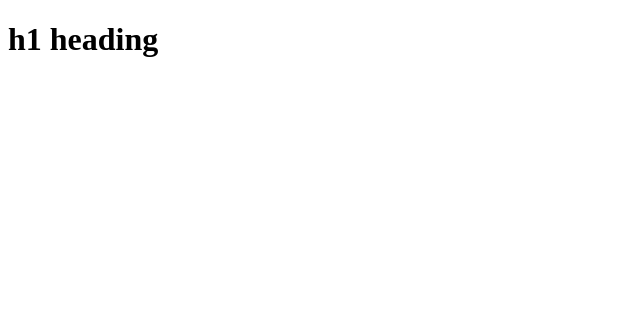
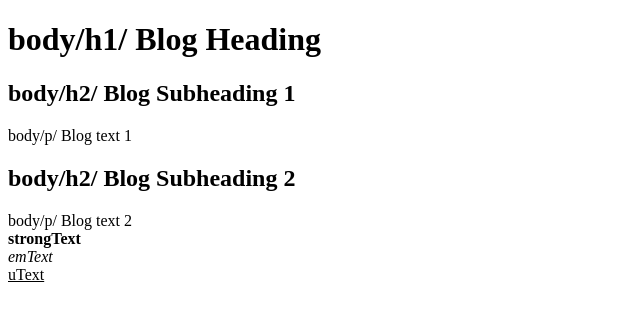
Before and after one commit to hajamesjw/blog-template, a plain HTML site: page index.html in a window 1280 px wide. Shown: the whole page, without its empty margins (0-640 px from the left). Drawn offline with Linux system fonts and the light colour scheme.

Commit message:
Expanded basic html template.

```diff
--- a/index.html
+++ b/index.html
@@ -2,12 +2,25 @@
 <html>
 
     <head>
-        <title>Insert blog title here</title>
+        <title>head/title/ Site Title</title>
 
     </head>
 
     <body>
-        <h1>h1 heading</h1>
+        <h1>body/h1/ Blog Heading</h1>
+
+        <h2>body/h2/ Blog Subheading 1</h2>
+        <p>
+            body/p/ Blog text 1
+        </p>
+
+        <h2>body/h2/ Blog Subheading 2</h2>
+        <p>
+            body/p/ Blog text 2 <br>
+            <strong>strongText</strong> <br>
+            <em>emText</em> <br>
+            <u>uText</u> <br>
+        </p>
 
     </body>
 
```
